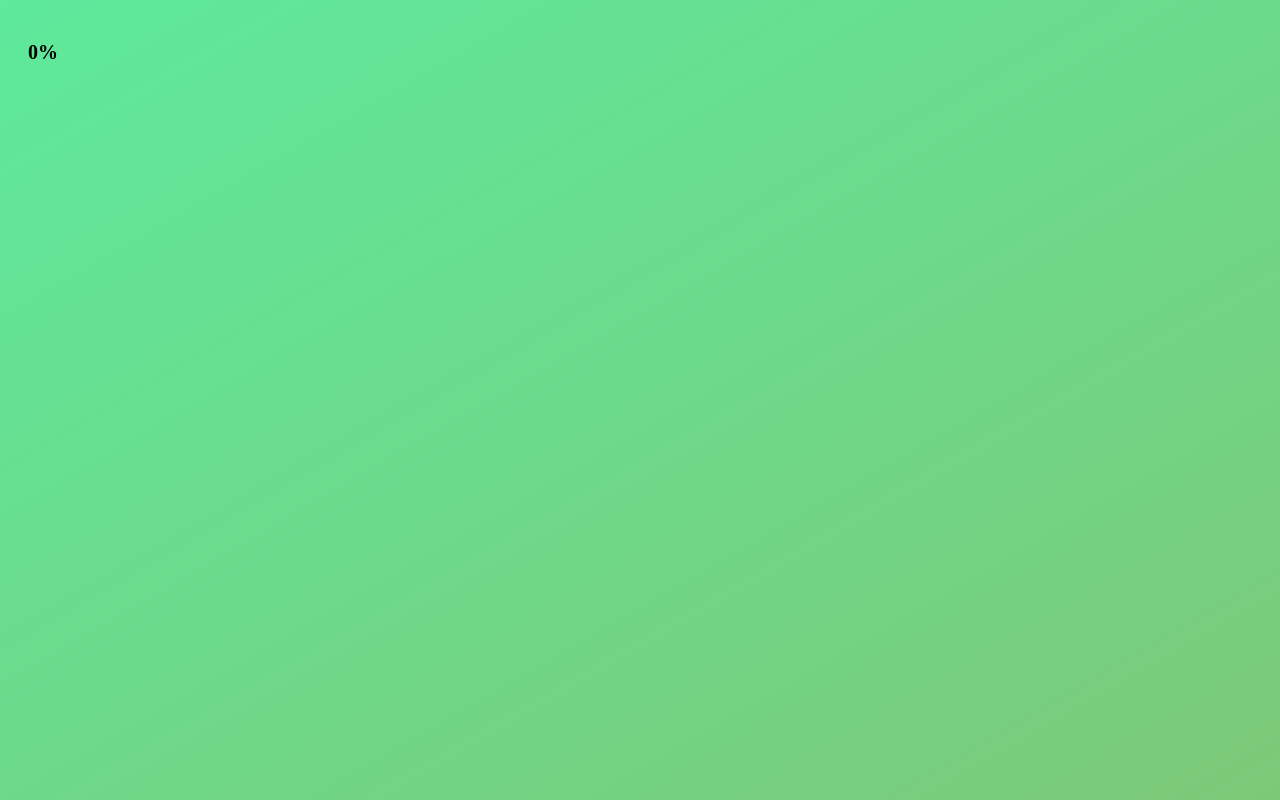
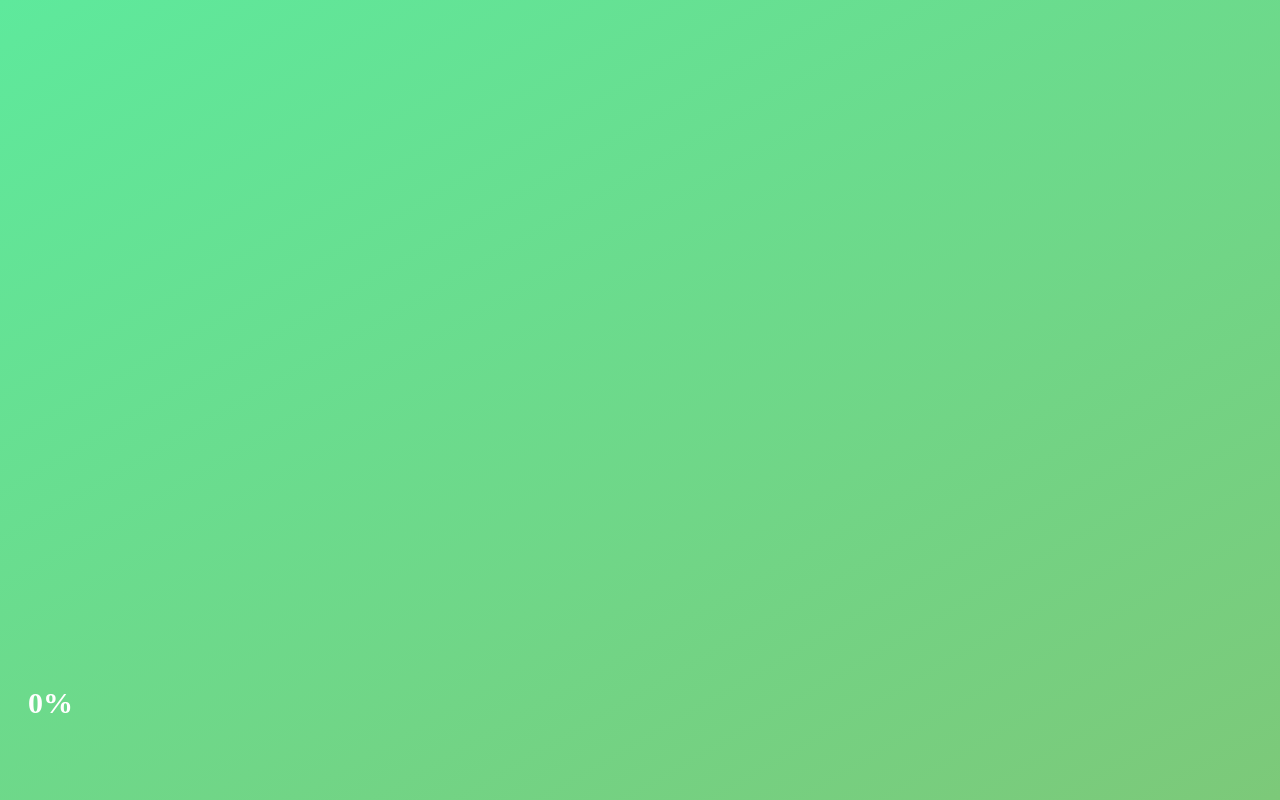
Before and after one commit to Chaeyeon1/Interactive, a plain HTML site: page index.html in a window 1280 px wide. Shown: the top 800 px of the page. Drawn offline with Linux system fonts and the light colour scheme.

Commit message:
소수점 뗀 후, 코드 함수화

```diff
--- a/index.html
+++ b/index.html
@@ -15,7 +15,9 @@
       h1 {
         position: fixed;
         padding: 20px;
-        font-size: 20px;
+        font-size: 30px;
+        color: rgb(255, 255, 255);
+        bottom: 5%;
       }
       .innerWrap {
         width: 100%;
@@ -32,15 +34,17 @@
     // h1.innerText = '1'
 
     let scrollNum = 0;
+    let documentHeight = 0;
 
     window.addEventListener("scroll", () => {
       scrollNum = window.scrollY;
+      documentHeight = document.body.scrollHeight - window.innerHeight;
 
-      h1.innerText =
-        (
-          (scrollNum / (document.body.scrollHeight - window.innerHeight)) *
-          100
-        ).toFixed(0) + "%";
+      h1.innerText = percent(scrollNum, documentHeight) + "%";
     });
+
+    const percent = (num, totalNum) => {
+      return ((num / totalNum) * 100).toFixed(0);
+    };
   </script>
 </html>
```
